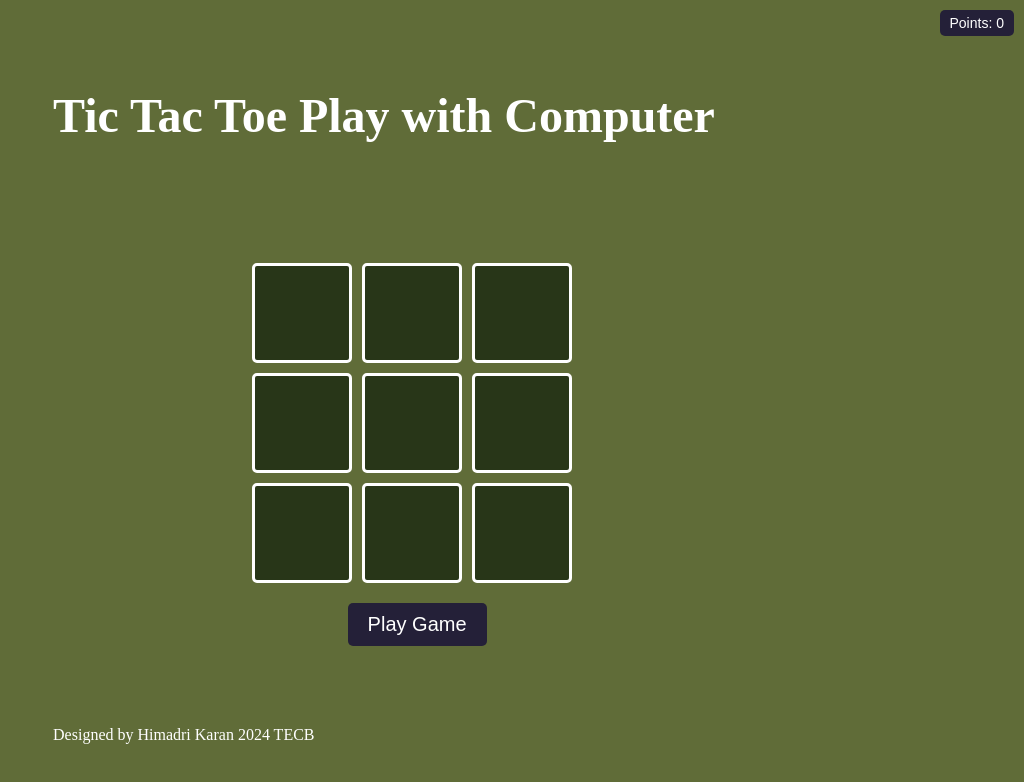
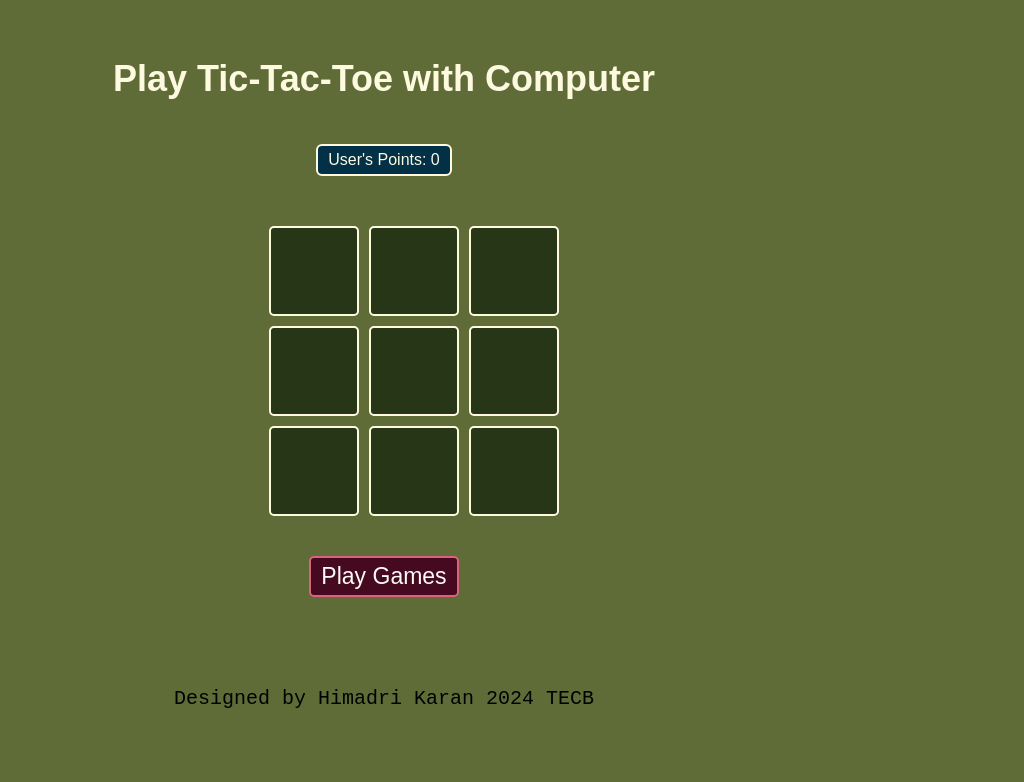
Before and after one commit to karanhimadri/Advance_Tic-Tac-Toe, a plain HTML site: page index.html in a window 1280 px wide. Shown: the whole page, without its empty margins (256-1280 px from the left). Drawn offline with Linux system fonts and the light colour scheme.

Commit message:
version 3

```diff
--- a/index.html
+++ b/index.html
@@ -7,23 +7,23 @@
     <link rel="stylesheet" href="styles.css" />
   </head>
   <body>
-    <h1 class="title">Tic Tac Toe Play with Computer</h1>
+    <h1 class="title"><b>Play Tic-Tac-Toe with Computer</b></h1>
     <div class="top-right">
-      <button id="show-points-btn">Points: <span id="point">0</span></button>
+      <button id="show-points-btn">User's Points: <span id="point">0</span></button>
     </div>
     <div class="grid">
-      <div id="box0" class="box"></div>
-      <div id="box1" class="box"></div>
-      <div id="box2" class="box"></div>
-      <div id="box3" class="box"></div>
-      <div id="box4" class="box"></div>
-      <div id="box5" class="box"></div>
-      <div id="box6" class="box"></div>
-      <div id="box7" class="box"></div>
-      <div id="box8" class="box"></div>
+      <button id="box0" class="box"></button>
+      <button id="box1" class="box"></button>
+      <button id="box2" class="box"></button>
+      <button id="box3" class="box"></button>
+      <button id="box4" class="box"></button>
+      <button id="box5" class="box"></button>
+      <button id="box6" class="box"></button>
+      <button id="box7" class="box"></button>
+      <button id="box8" class="box"></button>
     </div>
     <div class="button-container">
-      <button id="btn">Play Game</button>
+      <button id="btn">Play Games</button>
     </div>
     <footer>Designed by Himadri Karan 2024 TECB</footer>
   </body>
--- a/script.js
+++ b/script.js
@@ -14,9 +14,17 @@ const winPattern = [
   [2, 4, 6],
 ];
 
-function resultButton(pos1) {
-  button.innerText = `Winner is " ${pos1} "`;
-  button.style.backgroundColor = "green";
+function resultButton(string, color) {
+  button.innerText = string;
+  button.style.backgroundColor = color;
+}
+
+function drawSituation(){
+  let emptyBoxes = [...boxces].filter((box) => box.innerText === "")
+  if(emptyBoxes.length === 0){
+    return true
+  }
+  return false;
 }
 
 const disableAllBox = () => {
@@ -33,12 +41,14 @@ const checkWinner = () => {
 
     if (pos1 != "" && pos2 != "" && pos3 != "") {
       if (pos1 === pos2 && pos2 === pos3) {
-        resultButton(pos1);
+        resultButton(`Winner is " ${pos1} "`, "green");
         disableAllBox();
         setTimeout(() => {
           location.reload();
-        }, 4000);
+        }, 2000);
         return true; // A winner was found
+      } else if (drawSituation()) {
+        resultButton(`Game Draw`, "#1b263b");
       }
     }
   }
@@ -47,7 +57,7 @@ const checkWinner = () => {
 
 const computerMove = () => {
   // Get all empty boxes
-  const emptyBoxes = [...boxces].filter(box => box.innerText === "");
+  const emptyBoxes = [...boxces].filter((box) => box.innerText === "");
   if (emptyBoxes.length > 0) {
     // Choose a random empty box for the computer's move
     const randomBox = emptyBoxes[Math.floor(Math.random() * emptyBoxes.length)];
--- a/styles.css
+++ b/styles.css
@@ -1,64 +1,89 @@
-html {
-  height: 100%;
-  margin: 0;
+body{
   display: flex;
   flex-direction: column;
   justify-content: center;
-  align-items: center;
+  text-align: center;
   background-color: #606c38;
-  color: #ffffff;
 }
-.title {
-  font-size: 3em;
-  margin-bottom: 120px;
+body h1{
+  font-family: sans-serif;
+  font-size: 36px;
+  color: #fefae0;
+  margin-top: 50px;
+}
+.top-right button {
+  margin-top: 20px;
+  padding: 5px 10px;
+  font-size: 16px;
+  background-color: #023047;
+  color: #fefae0;
+  border-radius: 6px;
+  border: 2px solid #fefae0;
+}
+.grid{
+  height: 300px;
+  width: 300px;
+  display: flex;
+  flex-wrap: wrap;
   text-align: center;
+  justify-content: space-around;
+  margin-left: 40.5%;
+  margin-top: 50px;
 }
-.grid {
-  display: grid;
-  grid-template-columns: repeat(3, 100px);
-  grid-template-rows: repeat(3, 100px);
-  gap: 10px;
-  margin-left: 30%;
+.box{
+  height: 90px;
+  width: 90px;
+  border-radius: 5px;
+  background-color: #283618;
+  color: #fefae0;
+  font-size: 55px;
+  border: 2px solid #fefae0;
+  font-family: serif;
 }
-.box {
-  background-color: #283618;
-  border: 3px solid #ffffff;
+.button-container{
+  margin-top: 30px;
+}
+.button-container button{
+  font-size: 23px;
   border-radius: 5px;
-  display: flex;
-  justify-content: center;
-  align-items: center;
-  font-size: 60px;
-  cursor: pointer;
+  padding: 5px 10px;
+  color: #fcfaf6;
+  background-color: #450920;
+  border: 2px solid #da627d;
 }
-.button-container {
-  margin-top: 20px;
-  display: flex;
-  justify-content: center;
-  margin-left: 10%;
-}
-button {
-  padding: 10px 20px;
+footer{
   font-size: 20px;
-  border: none;
-  border-radius: 5px;
-  cursor: pointer;
-  background-color: #242038;
-  color: #ffffff;
+  font-family: Monospace;
+  margin-top: 90px;
 }
 
-footer {
-  margin-top: 80px;
-  font-size: 1em;
+@media (max-width: 480px){
+  body h1 {
+    color: #fcfaf6;
+  }
+  .grid{
+    height: 250px;
+    width: 246px;
+    display: flex;
+    flex-wrap: wrap;
+    text-align: center;
+    justify-content: space-around;
+    margin-left: 17.5%;
+    margin-top: 50px;
+  }
+  .box{
+    height: 70px;
+    width: 70px;
+    border-radius: 5px;
+    background-color: #283618;
+    color: #fefae0;
+    font-size: 40px;
+    border: 2px solid #fefae0;
+    font-family: serif;
+  }
+  footer{
+    font-size: 18px;
+    font-family: Monospace;
+    margin-top: 200px;
+  }
 }
-
-.top-right {
-  position: absolute;
-  top: 10px;
-  right: 10px;
-}
-
-#show-points-btn {
-  padding: 5px 10px;
-  font-size: 14px;
-  cursor: pointer;
-}
```
